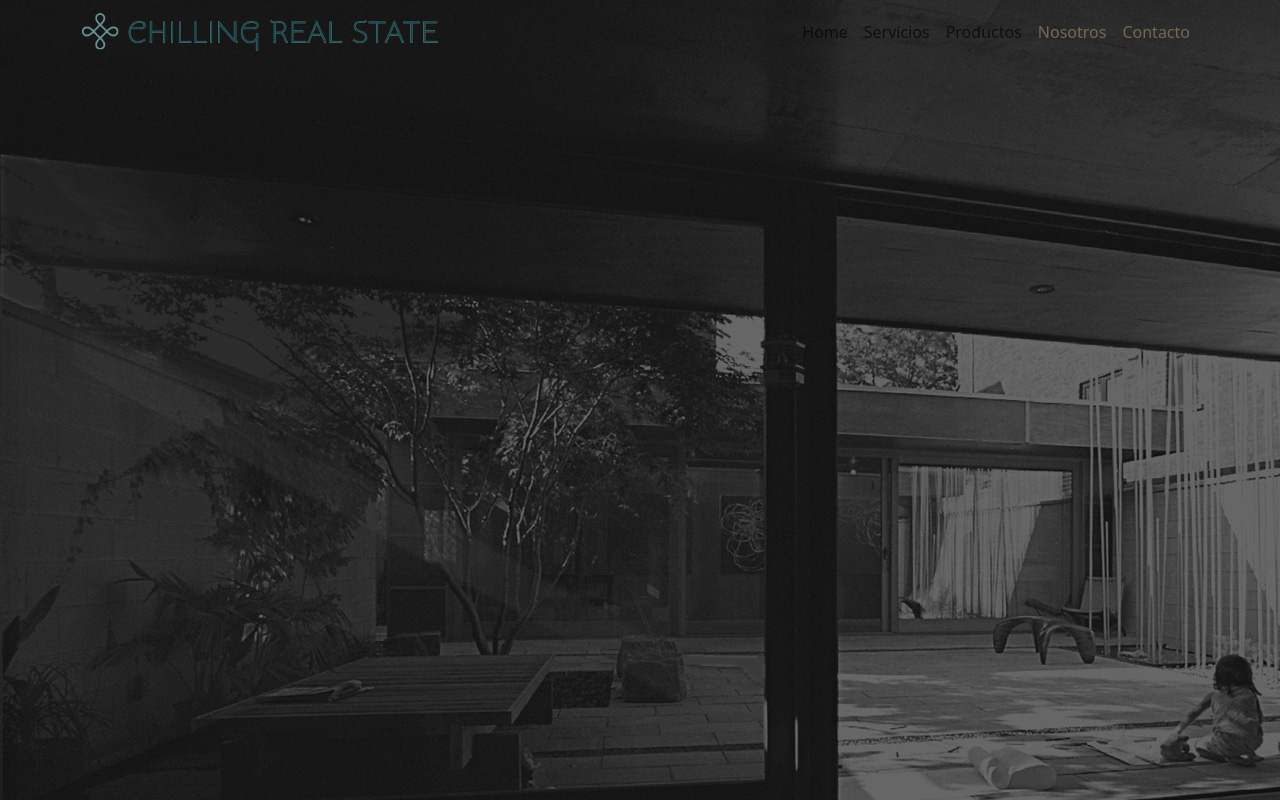
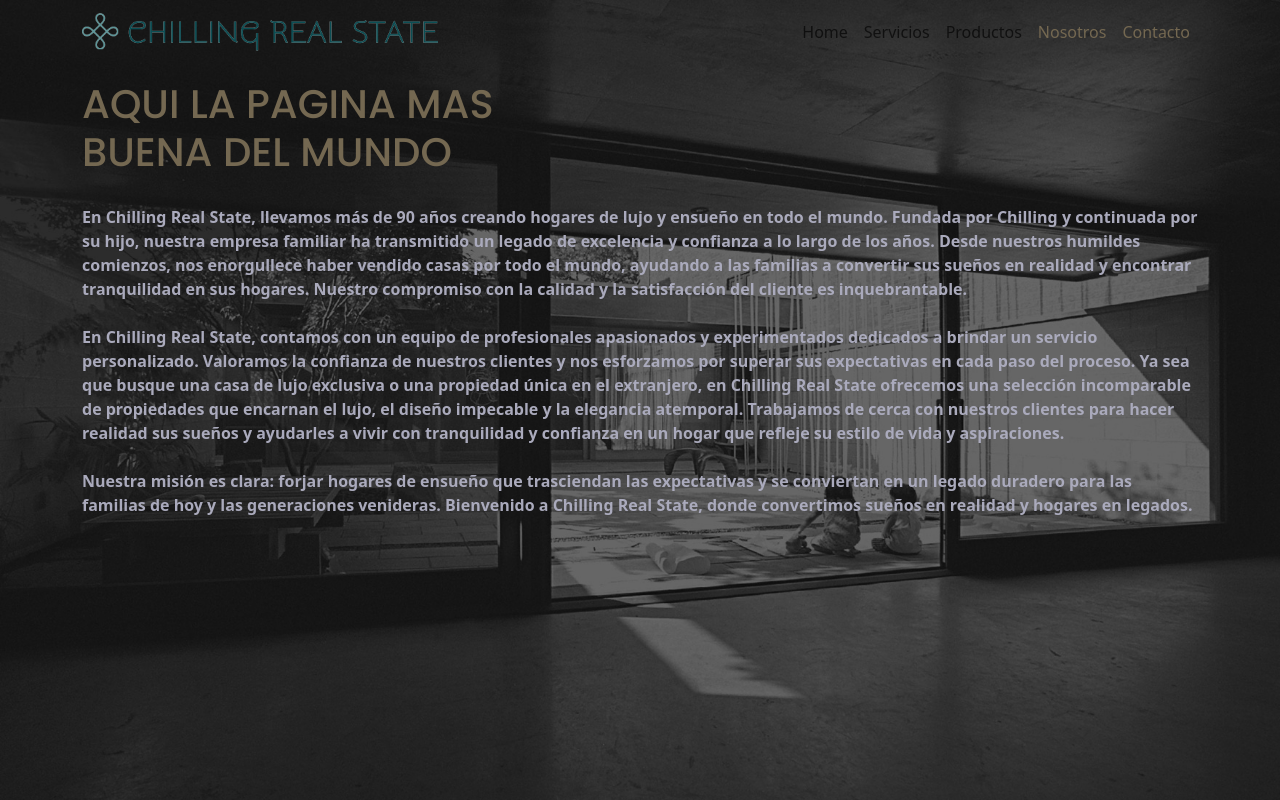
Before and after one commit to Q-ko/Api-pin-front, a React (Create React App) app: page /nosotros in a window 1280 px wide. Built offline with nearby package versions, Linux system fonts and the light colour scheme.

Commit message:
cambios en nosotros

```diff
--- a/src/App.scss
+++ b/src/App.scss
@@ -12,6 +12,30 @@ $font-size-lg:                $font-size-base * 1.25;
 $h1-font-size:                $font-size-base * 2.5;
 $h2-font-size:                $font-size-base * 2.5;
 $h3-font-size:                $font-size-base * 1.75;
+
+$spacer: 1rem;
+$spacers: (
+  0: 0,
+  1: $spacer * .25,
+  2: $spacer * .5,
+  3: $spacer,
+  4: $spacer * 1.5,
+  5: $spacer * 5,
+);
+
+.pt-sm-3 {
+  padding-top: ($spacer * 20) !important;
+}
+
+.pt-md-4 {
+  padding-top: ($spacer * 40) !important;
+}
+
+.pt-lg-5 {
+  padding-top: ($spacer * 50) !important;
+}
+
+
 
 
 header{
@@ -46,6 +70,9 @@ main{
 
   .img-nos{
     background-image: url(components/media/nosotros.jpg);
+    background-repeat: repeat;
+    background-position: center;
+    background-size: cover;
   }
 }
 
--- a/src/components/sections/main/pages/Nosotros.js
+++ b/src/components/sections/main/pages/Nosotros.js
@@ -1,9 +1,48 @@
 function Nosotros(promps) {
   return (
-    <div className="img-nos h-100">
-      <div className="d-flex flex-column justify-content-center w-100 h-100 mt-navbar">
-        <div className="row d-flex justify-content-center w-100 h-100">
-          <div className="col-12 col-lg-6 d-flex align-items-center w-100 h-100"></div>
+    <div className="d-flex flex-column position-absolute w-100 h-100 img-nos ">
+      <div className="container d-flex flex-column justify-content-center h-100">
+        <div className="row d-flex flex-column align-items-start justify-content-center pt-lg-5 pt-md-4 pt-sm-3  h-25">
+          <div className="col-12 col-lg-6 h-100">
+            <h2 className="h2-title text-info h-100">
+              AQUI LA PAGINA MAS BUENA DEL MUNDO
+            </h2>
+          </div>
+        </div>
+        <div className="row d-flex flex-column align-items-start justify-content-center my-2 h-75">
+          <div className="col-12 h-100">
+            <p className=" text-light h-100">
+              <strong>
+                En Chilling Real State, llevamos más de 90 años creando hogares
+                de lujo y ensueño en todo el mundo. Fundada por Chilling y
+                continuada por su hijo, nuestra empresa familiar ha transmitido
+                un legado de excelencia y confianza a lo largo de los años.
+                Desde nuestros humildes comienzos, nos enorgullece haber vendido
+                casas por todo el mundo, ayudando a las familias a convertir sus
+                sueños en realidad y encontrar tranquilidad en sus hogares.
+                Nuestro compromiso con la calidad y la satisfacción del cliente
+                es inquebrantable. <br />
+                <br />
+                En Chilling Real State, contamos con un equipo de profesionales
+                apasionados y experimentados dedicados a brindar un servicio
+                personalizado. Valoramos la confianza de nuestros clientes y nos
+                esforzamos por superar sus expectativas en cada paso del
+                proceso. Ya sea que busque una casa de lujo exclusiva o una
+                propiedad única en el extranjero, en Chilling Real State
+                ofrecemos una selección incomparable de propiedades que encarnan
+                el lujo, el diseño impecable y la elegancia atemporal.
+                Trabajamos de cerca con nuestros clientes para hacer realidad
+                sus sueños y ayudarles a vivir con tranquilidad y confianza en
+                un hogar que refleje su estilo de vida y aspiraciones. <br />
+                <br />
+                Nuestra misión es clara: forjar hogares de ensueño que
+                trasciendan las expectativas y se conviertan en un legado
+                duradero para las familias de hoy y las generaciones venideras.
+                Bienvenido a Chilling Real State, donde convertimos sueños en
+                realidad y hogares en legados.
+              </strong>
+            </p>
+          </div>
         </div>
       </div>
     </div>
@@ -11,41 +50,3 @@ function Nosotros(promps) {
 }
 
 export default Nosotros;
-
-// <div className="row">
-//               <div className="col-12 col-lg-8 d-flex mb-3">
-//                 <h2 className="h2-title">
-//                   Forjando hogares de ensueño con confianza y legado
-//                 </h2>
-//               </div>
-//               <div className="col-12 mt-3">
-//                 <p className="parrafo-comun">
-//                   En Chilling Real State, llevamos más de 90 años creando
-//                   hogares de lujo y ensueño en todo el mundo. Fundada por
-//                   Chilling y continuada por su hijo, nuestra empresa familiar ha
-//                   transmitido un legado de excelencia y confianza a lo largo de
-//                   los años. Desde nuestros humildes comienzos, nos enorgullece
-//                   haber vendido casas por todo el mundo, ayudando a las familias
-//                   a convertir sus sueños en realidad y encontrar tranquilidad en
-//                   sus hogares. Nuestro compromiso con la calidad y la
-//                   satisfacción del cliente es inquebrantable. <br />
-//                   En Chilling Real State, contamos con un equipo de
-//                   profesionales apasionados y experimentados dedicados a brindar
-//                   un servicio personalizado. Valoramos la confianza de nuestros
-//                   clientes y nos esforzamos por superar sus expectativas en cada
-//                   paso del proceso. Ya sea que busque una casa de lujo exclusiva
-//                   o una propiedad única en el extranjero, en Chilling Real State
-//                   ofrecemos una selección incomparable de propiedades que
-//                   encarnan el lujo, el diseño impecable y la elegancia
-//                   atemporal. Trabajamos de cerca con nuestros clientes para
-//                   hacer realidad sus sueños y ayudarles a vivir con tranquilidad
-//                   y confianza en un hogar que refleje su estilo de vida y
-//                   aspiraciones. <br />
-//                   Nuestra misión es clara: forjar hogares de ensueño que
-//                   trasciendan las expectativas y se conviertan en un legado
-//                   duradero para las familias de hoy y las generaciones
-//                   venideras. Bienvenido a Chilling Real State, donde convertimos
-//                   sueños en realidad y hogares en legados.
-//                 </p>
-//               </div>
-//             </div>
```
